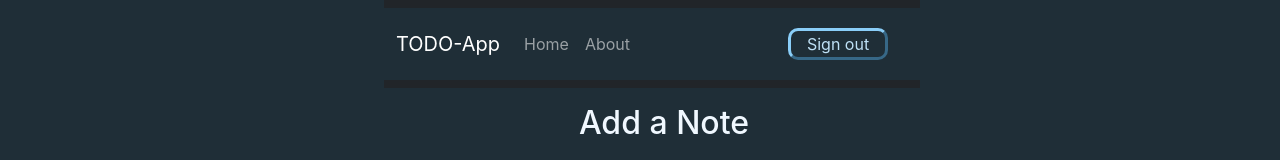
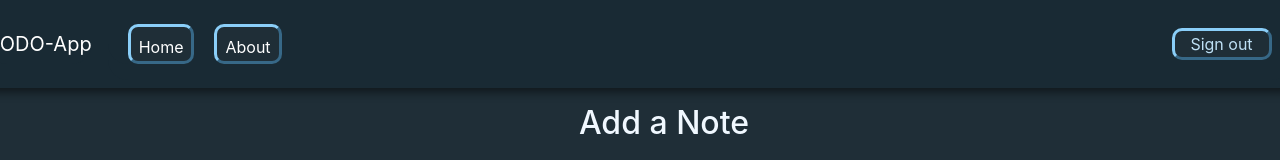
Before and after one commit to EspadaAizen/todo-app, a React (Create React App) app: page /home in a window 1280 px wide. Shown: the top 160 px of the page. Built offline with nearby package versions, Linux system fonts and the light colour scheme; no server answers.

Commit message:
#updated

```diff
--- a/src/components/Navbar.js
+++ b/src/components/Navbar.js
@@ -12,7 +12,7 @@ const Navbar = () => {
     };
     let location = useLocation();
     return (
-        <nav className="navbar navbar-expand-lg navbar-dark bg-dark">
+        <nav className="navbar navbar-expand-lg">
             <div className="container-fluid">
                 <Link className="navbar-brand" to="/">TODO-App</Link>
                 <button className="navbar-toggler" type="button" data-bs-toggle="collapse" data-bs-target="#navbarSupportedContent" aria-controls="navbarSupportedContent" aria-expanded="false" aria-label="Toggle navigation">
@@ -27,9 +27,9 @@ const Navbar = () => {
                             <Link className={`nav-link ${location.pathname==="/about"? "active": ""}`} to="/about">About</Link>
                         </li>
                     </ul>
-                    <form className="d-flex">
+
                     <button className='signOut' onClick={handleLogout}>Sign out</button>
-                    </form>
+
                 </div>
             </div>
         </nav>
--- a/src/styles/Navbar.css
+++ b/src/styles/Navbar.css
@@ -17,6 +17,45 @@
     border-bottom: solid rgb(138, 206, 248);
     border-top: solid rgb(55, 104, 135);
 }
-.navbar{
-    color:"black";
+.navbar.navbar-expand-lg {
+    margin-right: 25px;
+    width: 119%;
+    color: white; /* Text color */
+    background-color:rgb(25, 42, 52) !important; /* Background color */
+    border-bottom-left-radius: 20px;
+    border-bottom-right-radius: 20px;
+    box-shadow: 0px 4px 10px rgba(0, 0, 0, 0.5);
 }
+.navbar .container-fluid,
+.collapse,
+.navbar-brand,
+.navbar-nav{
+    border-bottom-left-radius: 20px;
+    border-bottom-right-radius: 20px;
+    background-color: rgb(25, 42, 52); /* Apply the same background color to the inner container */
+    box-shadow: 10px, 10px, 10px, 20px black;
+}
+
+.navbar .nav-link {
+    color: white !important; /* Ensures nav links are also white */
+}
+
+.navbar .navbar-brand {
+    color: white !important; /* Ensures the brand text is also white */
+}
+.nav-item{
+    color:rgb(191, 225, 246);
+    height: 40px;
+    margin-left: 20px;
+    border-radius: 10px;
+    border-right: solid rgb(55, 104, 135);
+    border-left: solid rgb(138, 206, 248);
+    border-top: solid rgb(138, 206, 248);
+    border-bottom: solid rgb(55, 104, 135);
+}
+.nav-item:hover{
+    border-left: solid rgb(55, 104, 135);
+    border-right: solid rgb(138, 206, 248);
+    border-bottom: solid rgb(138, 206, 248);
+    border-top: solid rgb(55, 104, 135);
+}
```
